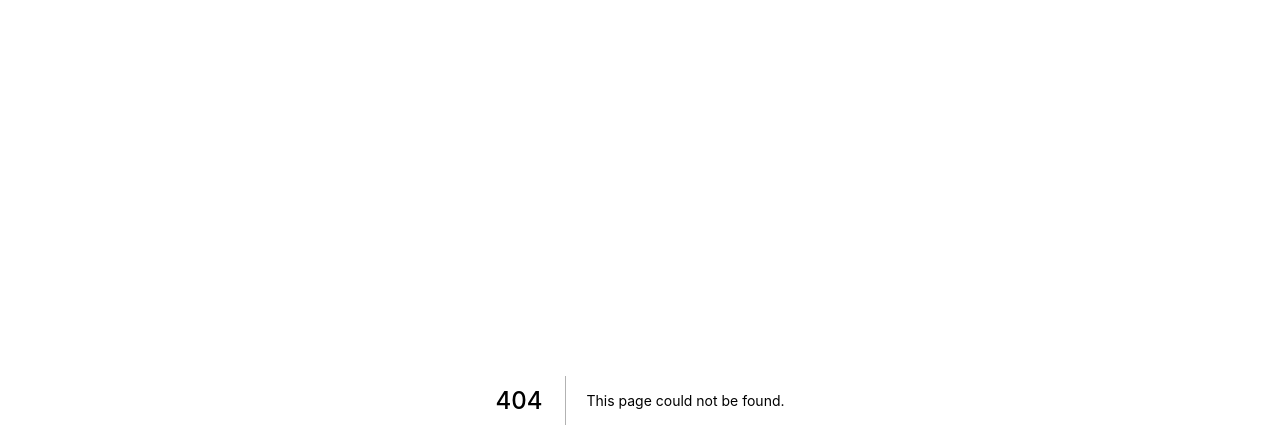
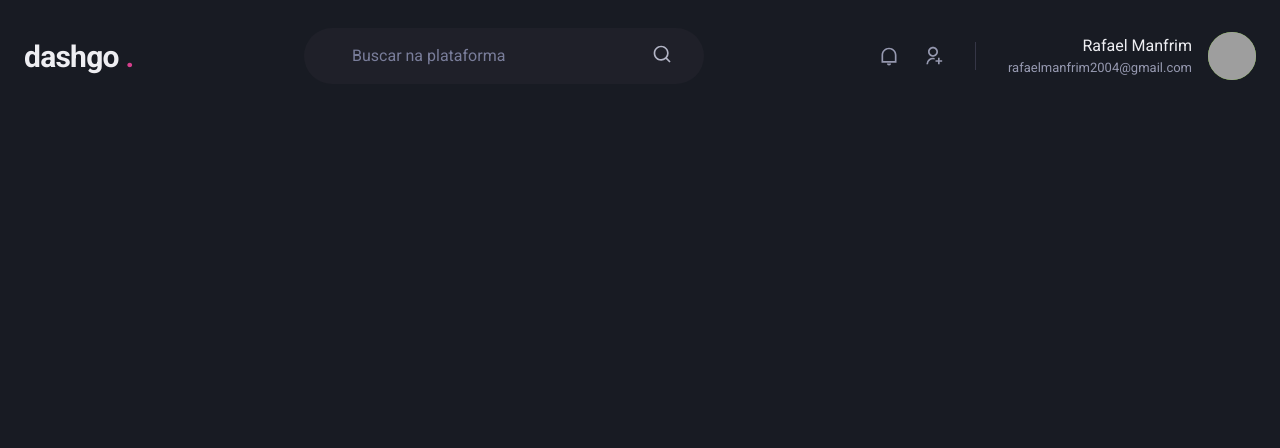
Before and after one commit to RafaelManfrim/Ignite-React-dashgo., a Next.js app: page /dashboard in a window 1280 px wide. Before the commit this address had no page. Shown: the top 448 px of the page. Built offline with nearby package versions, Linux system fonts and the light colour scheme; grey boxes are pictures that could not be loaded.

Commit message:
Header desenvolvido

```diff
--- a/package.json
+++ b/package.json
@@ -15,7 +15,8 @@
     "framer-motion": "^5.5.5",
     "next": "12.0.7",
     "react": "17.0.2",
-    "react-dom": "17.0.2"
+    "react-dom": "17.0.2",
+    "react-icons": "^4.3.1"
   },
   "devDependencies": {
     "@types/node": "17.0.5",
--- /dev/null
+++ b/src/components/Template/Header.tsx
@@ -0,0 +1,29 @@
+import { Flex, Text, Input, Icon, HStack, Box, Avatar } from '@chakra-ui/react'
+import { RiSearchLine, RiNotificationLine, RiUserAddLine } from 'react-icons/ri'
+
+export function Header() {
+    return (
+        <Flex as="header" w="100%" maxWidth="1480px" h="20" mx="auto" mt="4" px="6" align="center">
+            <Text fontSize="3xl" fontWeight="bold" letterSpacing="tight" w="64">
+                dashgo <Text as="span" color="pink.500">.</Text>
+            </Text>
+            <Flex as="label" flex="1" py="4" px="8" ml="6" maxWidth="400px" alignSelf="center" position="relative" color="gray.200" bg="gray.800" borderRadius="full">
+                <Input px="4" mr="4" color="gray.50" variant="unstyled" placeholder="Buscar na plataforma" _placeholder={{ color: 'gray.400' }}/>
+                <Icon as={RiSearchLine} fontSize="20"/>
+            </Flex>
+            <Flex align="center" ml="auto" >
+                <HStack spacing="6" mx="8" pr="8" py="1" color="gray.300" borderRightWidth="1px" borderColor="gray.700">
+                    <Icon as={RiNotificationLine} fontSize="20" />
+                    <Icon as={RiUserAddLine} fontSize="20" />
+                </HStack>
+                <Flex align="center">
+                    <Box mr="4" textAlign="right">
+                        <Text>Rafael Manfrim</Text>
+                        <Text color="gray.300" fontSize="small">rafaelmanfrim2004@gmail.com</Text>
+                    </Box>
+                    <Avatar size="md" name="Rafael Manfrim" src="https://avatars.githubusercontent.com/u/72226013?v=4" />
+                </Flex>
+            </Flex>
+        </Flex>
+    )
+}
--- /dev/null
+++ b/src/pages/dashboard.tsx
@@ -0,0 +1,7 @@
+import { Header } from "../components/Template/Header";
+
+export default function Dashboard() {
+    return (
+        <Header />
+    )
+}
```
Also changed, not shown: 1 other file (tests, documents, lock files or other folders).
